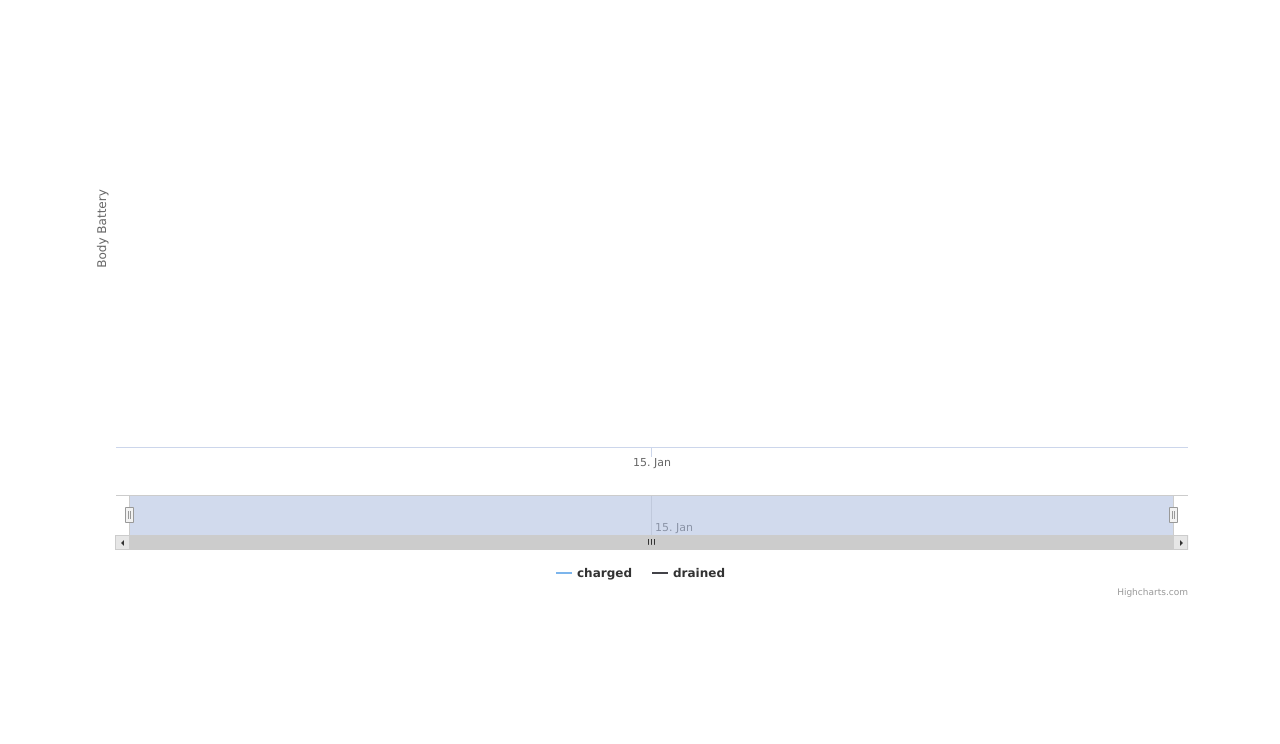
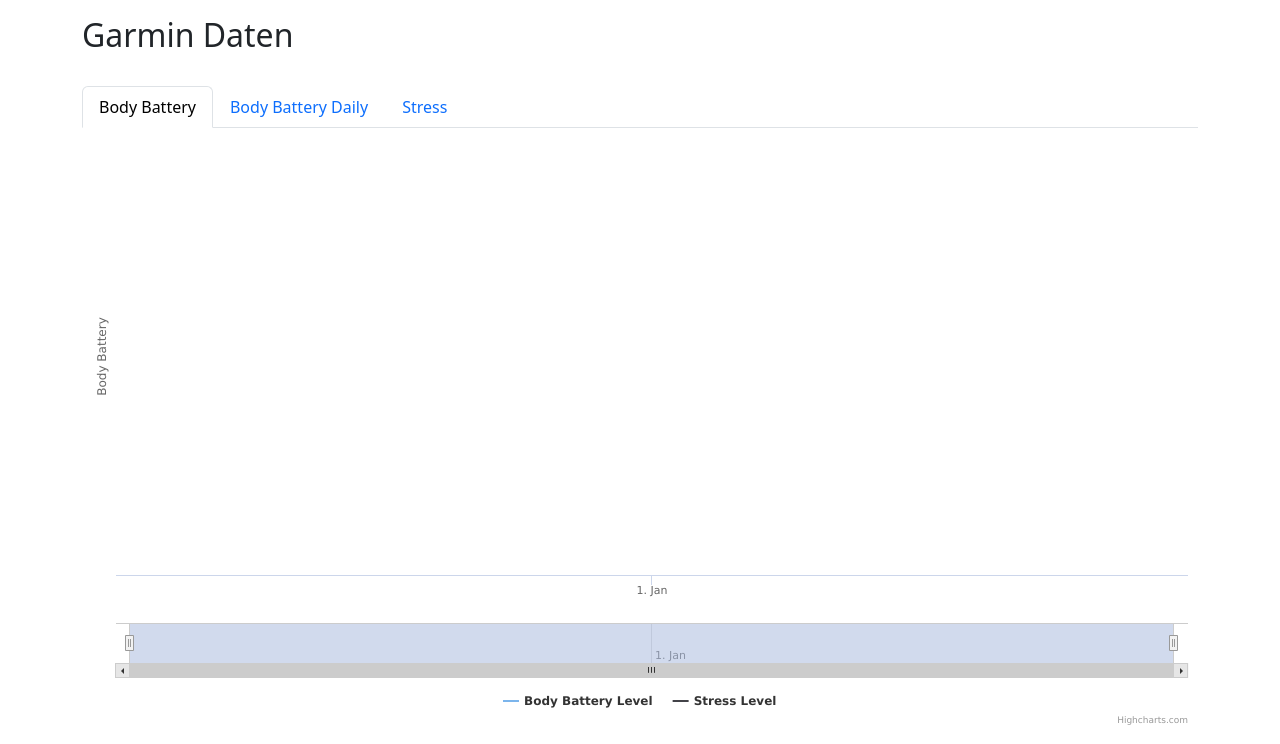
Before and after one commit to Relativity74205/murkelhausen_app, a Django app: template murkelhausen_info/templates/murkelhausen_info/garmin.html in a window 1280 px wide. Shown: the part 56-800 px from the top of the page. Run offline with Django 4.2, Linux system fonts and the light colour scheme; the template is opened without the code that fills it: most values are stand-ins (such as "Sample title", 1, 10 or a date in 2020); some libraries are stand-ins or nearby versions.

Commit message:
feat: added additional Garmin stuff

```diff
--- a/murkelhausen_info/templates/murkelhausen_info/garmin.html
+++ b/murkelhausen_info/templates/murkelhausen_info/garmin.html
@@ -1,40 +1,44 @@
 {% extends 'murkelhausen_info/base.html' %}
-{% load datetags %}
+{% load django_bootstrap5 %}
 {% load static %}
 
 {% block content %}
 <script src="https://code.highcharts.com/11.2.0/highcharts.js"></script>
 <script src="https://code.highcharts.com/11.2.0/modules/stock.js"></script>
 
-<div id="container_garmin_daily_body_battery" style="width:100%; height:600px;"></div>
-<script>
-    let chart_garmin_daily_body_battery;
-    document.addEventListener('DOMContentLoaded', function () {
-        chart_garmin_daily_body_battery = Highcharts.stockChart('container_garmin_daily_body_battery', {
-            rangeSelector: {
-                enabled: false
-            },
-            legend: {
-                enabled: true
-            },
-            yAxis: {
-                title: {text: 'Body Battery'},
-                opposite: false
-            },
-            series: [{
-                name: 'charged',
-                data: [{% for day in data %}[
-                    {{ day.calendar_date|js_date }},{{ day.charged }}], {% endfor %}],
-                type: 'spline',
-            }, {
-                name: 'drained',
-                data: [{% for day in data %}[
-                    {{ day.calendar_date|js_date }},{{ day.drained }}], {% endfor %}],
-                type: 'spline',
-            }
-            ],
-        });
-    });
-</script>
+    <p><h2>Garmin Daten</h2>
+    <body>
+    <br>
+    <ul class="nav nav-tabs" role="tablist">
+        <li class="nav-item" role="presentation">
+            <button class="nav-link active" id="home-tab" data-bs-toggle="tab" data-bs-target="#body_battery" type="button"
+                    role="tab" aria-controls="body_battery" aria-selected="true">Body Battery
+            </button>
+        </li>
+        <li class="nav-item" role="presentation">
+            <button class="nav-link" id="profile-tab" data-bs-toggle="tab" data-bs-target="#body_battery_daily"
+                    type="button"
+                    role="tab" aria-controls="body_battery_daily" aria-selected="false">Body Battery Daily
+            </button>
+        </li>
+        <li class="nav-item" role="presentation">
+            <button class="nav-link" id="profile-tab" data-bs-toggle="tab" data-bs-target="#stress"
+                    type="button"
+                    role="tab" aria-controls="stress" aria-selected="false">Stress
+            </button>
+        </li>
+    </ul>
+    <div class="tab-content">
+        <div class="tab-pane fade show active" id="body_battery" role="tabpanel" aria-labelledby="home-tab">
+            {% include "murkelhausen_info/garmin_body_battery.html" %}
+        </div>
+        <div class="tab-pane fade" id="body_battery_daily" role="tabpanel" aria-labelledby="profile-tab">
+            {% include "murkelhausen_info/garmin_daily_body_battery.html" %}
+        </div>
+        <div class="tab-pane fade" id="stress" role="tabpanel" aria-labelledby="profile-tab">
+            {% include "murkelhausen_info/garmin_stress.html" %}
+        </div>
+    </div>
+    </body>
 
 {% endblock %}
--- /dev/null
+++ b/murkelhausen_info/templates/murkelhausen_info/garmin_body_battery.html
@@ -0,0 +1,33 @@
+{% load datetags %}
+
+<div id="container_garmin_body_battery" style="width:100%; height:600px;"></div>
+<script>
+    let chart_garmin_body_battery;
+    document.addEventListener('DOMContentLoaded', function () {
+        chart_garmin_body_battery = Highcharts.stockChart('container_garmin_body_battery', {
+            rangeSelector: {
+                enabled: false
+            },
+            legend: {
+                enabled: true
+            },
+            yAxis: {
+                title: {text: 'Body Battery'},
+                opposite: false
+            },
+            series: [{
+                name: 'Body Battery Level',
+                data: [{% for row in data_body_battery %}[
+                    {{ row.tstamp_epoch }},{{ row.body_battery_level }}], {% endfor %}],
+                type: 'spline',
+            },
+            {
+                name: 'Stress Level',
+                data: [{% for row in data_stress %}[
+                    {{ row.tstamp_epoch }},{{ row.stress_level }}], {% endfor %}],
+                type: 'spline',
+            }
+            ],
+        });
+    });
+</script>
--- /dev/null
+++ b/murkelhausen_info/templates/murkelhausen_info/garmin_daily_body_battery.html
@@ -0,0 +1,32 @@
+{% load datetags %}
+
+<div id="container_garmin_daily_body_battery" style="width:100%; height:600px;"></div>
+<script>
+    let chart_garmin_daily_body_battery;
+    document.addEventListener('DOMContentLoaded', function () {
+        chart_garmin_daily_body_battery = Highcharts.stockChart('container_garmin_daily_body_battery', {
+            rangeSelector: {
+                enabled: false
+            },
+            legend: {
+                enabled: true
+            },
+            yAxis: {
+                title: {text: 'Body Battery'},
+                opposite: false
+            },
+            series: [{
+                name: 'charged',
+                data: [{% for day in data_body_battery_daily %}[
+                    {{ day.calendar_date|js_date }},{{ day.charged }}], {% endfor %}],
+                type: 'spline',
+            }, {
+                name: 'drained',
+                data: [{% for day in data_body_battery_daily %}[
+                    {{ day.calendar_date|js_date }},{{ day.drained }}], {% endfor %}],
+                type: 'spline',
+            }
+            ],
+        });
+    });
+</script>
--- /dev/null
+++ b/murkelhausen_info/templates/murkelhausen_info/garmin_stress.html
@@ -0,0 +1,27 @@
+{% load datetags %}
+
+<div id="container_garmin_stress" style="width:100%; height:600px;"></div>
+<script>
+    let chart_garmin_stress;
+    document.addEventListener('DOMContentLoaded', function () {
+        chart_garmin_stress = Highcharts.stockChart('container_garmin_stress', {
+            rangeSelector: {
+                enabled: false
+            },
+            legend: {
+                enabled: true
+            },
+            yAxis: {
+                title: {text: 'Stress'},
+                opposite: false
+            },
+            series: [{
+                name: 'Stress Level',
+                data: [{% for row in data_stress %}[
+                    {{ row.tstamp_epoch }},{{ row.stress_level }}], {% endfor %}],
+                type: 'spline',
+            }
+            ],
+        });
+    });
+</script>
```
